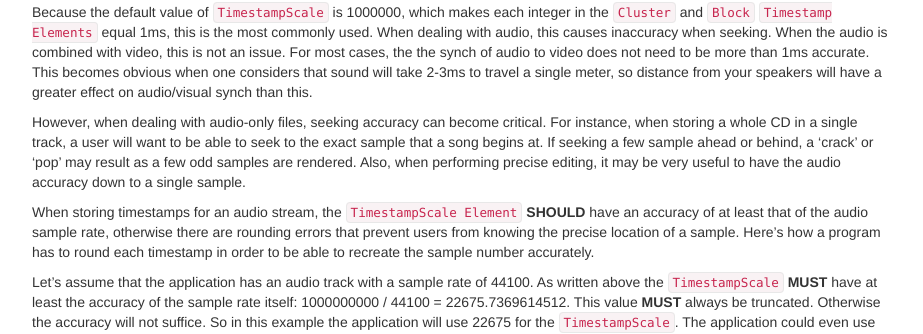
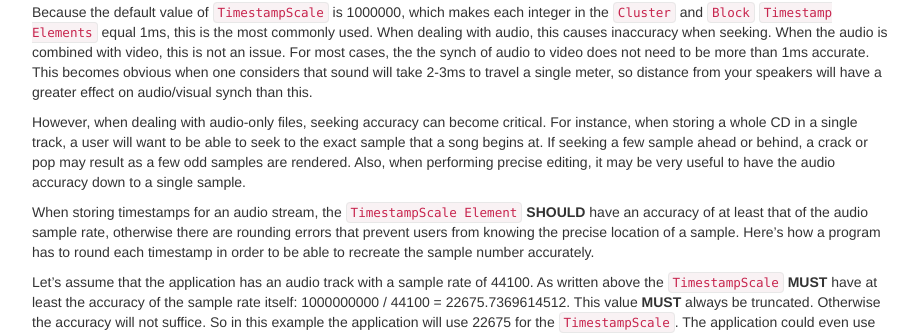
Before and after one commit to ietf-wg-cellar/matroska-specification, a Jekyll site: the page built from notes.md, in a window 1280 px wide and 900 px high, scrolled down 6159 px. Shown: the part 146-480 px from the top of the window, without its empty margins (273-1196 px from the left). Built offline with Jekyll 4.4.1, drawn with Linux system fonts in a browser that asks for light colours; some of the changed text lies outside the part shown.

Commit message:
avoid single quotes in regular text

```diff
--- a/ebml_matroska.xml
+++ b/ebml_matroska.xml
@@ -331,7 +331,7 @@
   </element>
   <element name="DefaultDuration" path="\Segment\Tracks\TrackEntry\DefaultDuration" id="0x23E383" type="uinteger" range="not 0" maxOccurs="1">
     <documentation lang="en" purpose="definition">Number of nanoseconds (not scaled via TimestampScale) per frame
-('frame' in the Matroska sense -- one Element put into a (Simple)Block).</documentation>
+(frame in the Matroska sense -- one Element put into a (Simple)Block).</documentation>
     <extension cppname="TrackDefaultDuration"/>
   </element>
   <element name="DefaultDecodedFieldDuration" path="\Segment\Tracks\TrackEntry\DefaultDecodedFieldDuration" id="0x234E7A" type="uinteger" minver="4" range="not 0" maxOccurs="1">
--- a/notes.md
+++ b/notes.md
@@ -296,14 +296,14 @@
 
 ## Overlay Track
 
-Overlay tracks **SHOULD** be rendered in the same 'channel' as the track its linked to.
+Overlay tracks **SHOULD** be rendered in the same channel as the track its linked to.
 When content is found in such a track, it **SHOULD** be played on the rendering channel
 instead of the original track.
 
 ## Multi-planar and 3D videos
 
-There are two different ways to compress 3D videos: have each 'eye' track in a separate track
-and have one track have both 'eyes' combined inside (which is more efficient, compression-wise).
+There are two different ways to compress 3D videos: have each eye track in a separate track
+and have one track have both eyes combined inside (which is more efficient, compression-wise).
 Matroska supports both ways.
 
 For the single track variant, there is the `StereoMode Element` which defines how planes are
@@ -397,8 +397,8 @@
 
 However, when dealing with audio-only files, seeking accuracy can become critical.
 For instance, when storing a whole CD in a single track, a user will want to be able to seek
-to the exact sample that a song begins at. If seeking a few sample ahead or behind, a 'crack'
-or 'pop' may result as a few odd samples are rendered. Also, when performing precise editing,
+to the exact sample that a song begins at. If seeking a few sample ahead or behind, a crack
+or pop may result as a few odd samples are rendered. Also, when performing precise editing,
 it may be very useful to have the audio accuracy down to a single sample.
 
 When storing timestamps for an audio stream, the `TimestampScale Element` **SHOULD** have an accuracy
```
Also changed, not shown: subtitles.md (+1 -1 lines).
